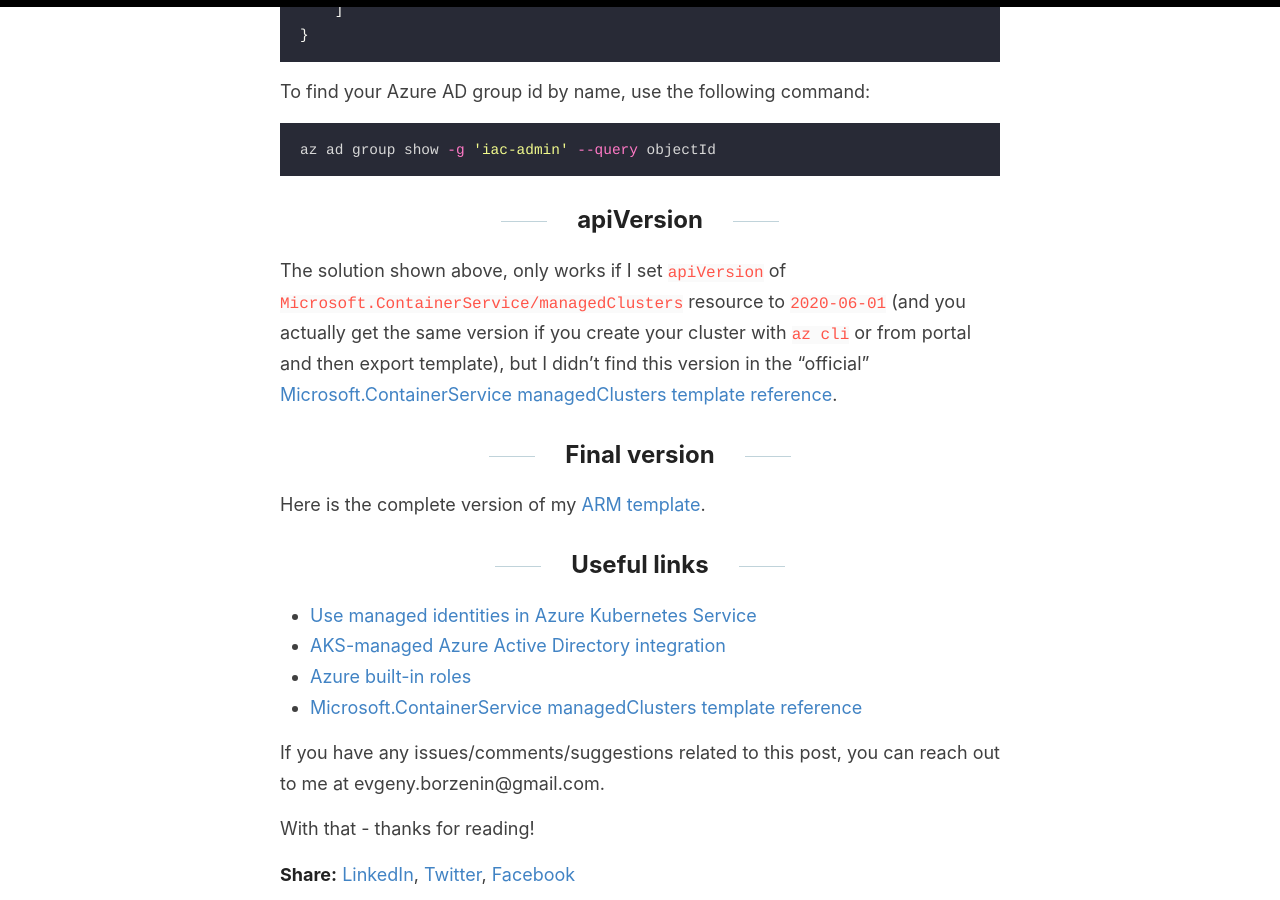
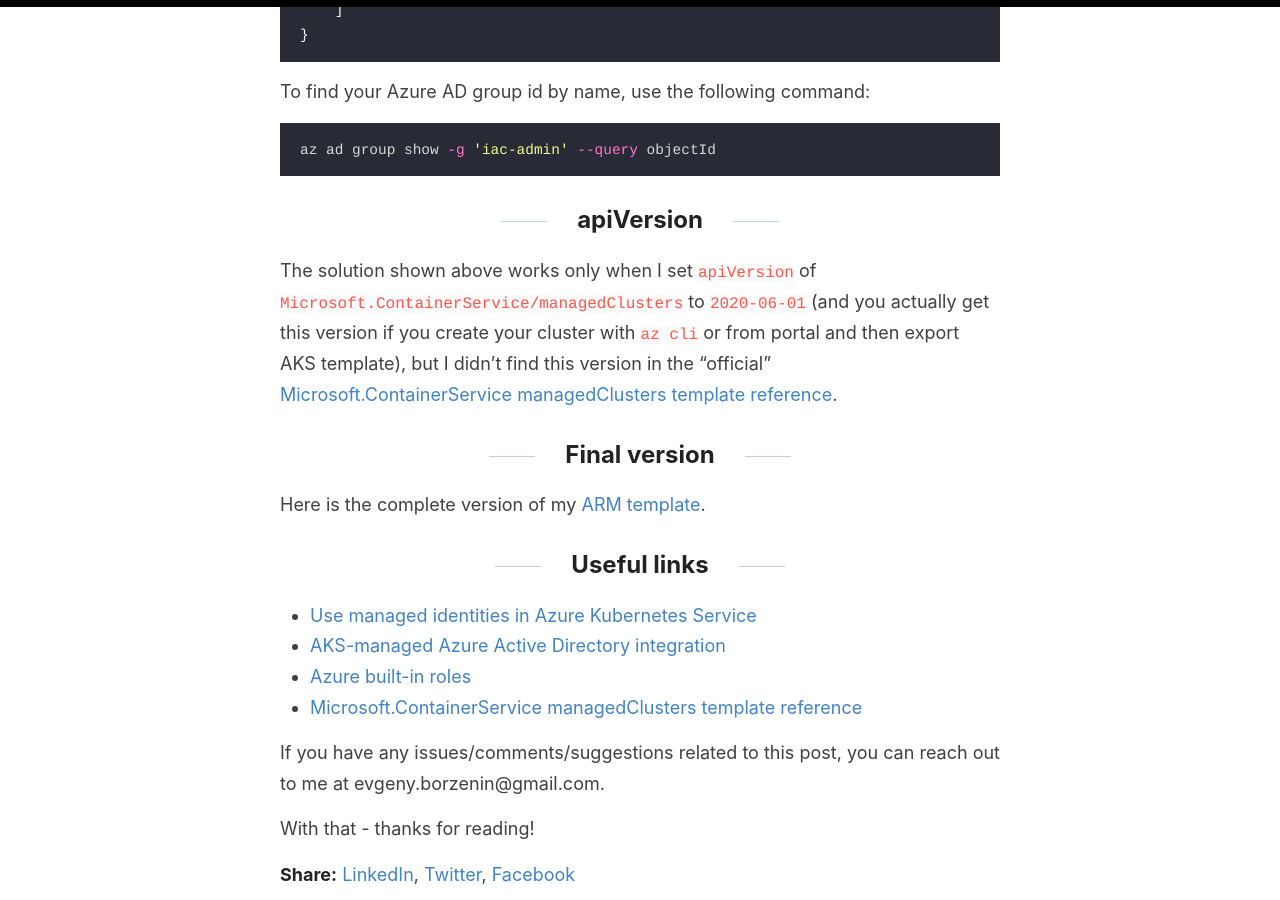
Before and after one commit to evgenyb/evgenyb.github.io, a Jekyll site: the page built from _posts/2020-08-05-aks-with-managed-identity-and-managed-aad-integration.md, in a window 1280 px wide and 900 px high, scrolled down 2233 px. Built offline with Jekyll 4.4.1, drawn with Linux system fonts in a browser that asks for light colours.

Commit message:
Cleaning up content

```diff
--- a/_posts/2020-08-05-aks-with-managed-identity-and-managed-aad-integration.md
+++ b/_posts/2020-08-05-aks-with-managed-identity-and-managed-aad-integration.md
@@ -73,7 +73,7 @@ az ad group show -g 'iac-admin' --query objectId
 
 ## apiVersion
 
-The solution shown above, only works if I set `apiVersion` of `Microsoft.ContainerService/managedClusters` resource to `2020-06-01` (and you actually get the same version if you create your cluster with `az cli` or from portal and then export template), but I didn't find this version in the "official" [Microsoft.ContainerService managedClusters template reference](https://docs.microsoft.com/en-us/azure/templates/microsoft.containerservice/managedclusters).
+The solution shown above works only when I set `apiVersion` of `Microsoft.ContainerService/managedClusters` to `2020-06-01` (and you actually get this version if you create your cluster with `az cli` or from portal and then export AKS template), but I didn't find this version in the "official" [Microsoft.ContainerService managedClusters template reference](https://docs.microsoft.com/en-us/azure/templates/microsoft.containerservice/managedclusters).
 
 ## Final version
 
```
